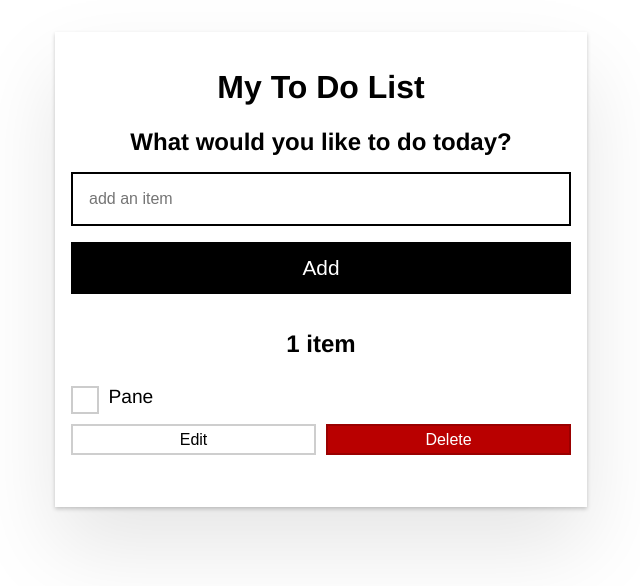
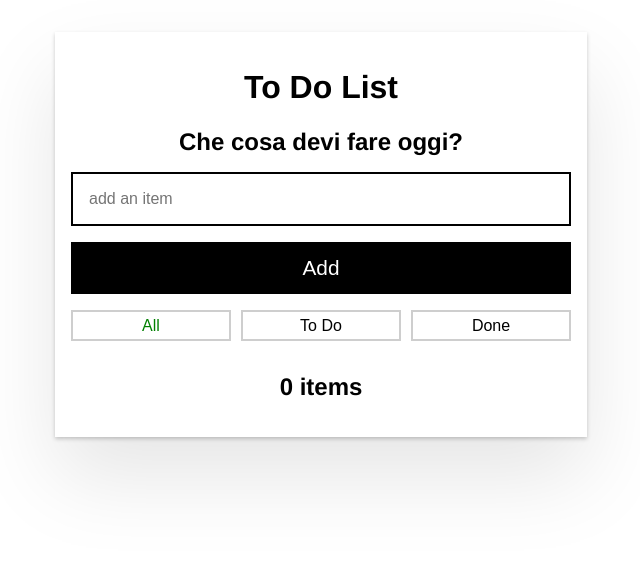
Before and after one commit to Alemazz99/todo-list-angular, an Angular app: page / in a window 1280 px wide. Shown: the top 586 px of the page, without its empty margins (319-959 px from the left). Built offline with nearby package versions, Linux system fonts and the light colour scheme.

Commit message:
modify ui

```diff
--- a/src/app/app.component.html
+++ b/src/app/app.component.html
@@ -1,6 +1,6 @@
 <div class="main">
-  <h1>My To Do List</h1>
-  <label for="addItemInput">What would you like to do today?</label>
+  <h1>To Do List</h1>
+  <label for="addItemInput">Che cosa devi fare oggi?</label>
 
   <input
     #newItem
@@ -10,6 +10,30 @@
     id="addItemInput" />
 
   <button class="btn-primary" (click)="addItem(newItem.value)">Add</button>
+
+  <!-- Buttons that show all, still to do, or done items on click -->
+<div class="btn-wrapper">
+  <button
+    class="btn btn-menu"
+    [class.active]="filter == 'all'"
+    (click)="filter = 'all'">
+    All
+  </button>
+
+  <button
+    class="btn btn-menu"
+    [class.active]="filter == 'active'"
+    (click)="filter = 'active'">
+    To Do
+  </button>
+
+  <button
+    class="btn btn-menu"
+    [class.active]="filter == 'done'"
+    (click)="filter = 'done'">
+    Done
+  </button>
+</div>
 
   <h2>
     {{items.length}}
--- a/src/app/app.component.ts
+++ b/src/app/app.component.ts
@@ -13,9 +13,7 @@
 
   filter: "all" | "active" | "done" = "all";
 
-  allItems = [
-    { description: "Pane", done: false },
-  ];
+  allItems : Item[] = [];
 
   get items() {
     if (this.filter === "all") {
--- a/src/app/item/item.component.css
+++ b/src/app/item/item.component.css
@@ -58,9 +58,6 @@
     margin: 1rem 0;
   }
 
-  /* Custom checkboxes
-  Adapted from https://css-tricks.com/the-checkbox-hack/#custom-designed-radio-buttons-and-checkboxes */
-
   /* Base for label styling */
   [type="checkbox"]:not(:checked),
   [type="checkbox"]:checked {
@@ -96,9 +93,8 @@
     left: 0.22em;
     font-size: 1.3em;
     line-height: 0.8;
-    color: #0d8dee;
+    color: #05a548;
     transition: all 0.2s;
-    font-family: "Lucida Sans Unicode", "Arial Unicode MS", Arial;
   }
   /* checked mark aspect changes */
   [type="checkbox"]:not(:checked) + label:after {
@@ -109,9 +105,3 @@
     opacity: 1;
     transform: scale(1);
   }
-
-  /* accessibility */
-  [type="checkbox"]:checked:focus + label:before,
-  [type="checkbox"]:not(:checked):focus + label:before {
-    border: 2px dotted blue;
-  }
```
